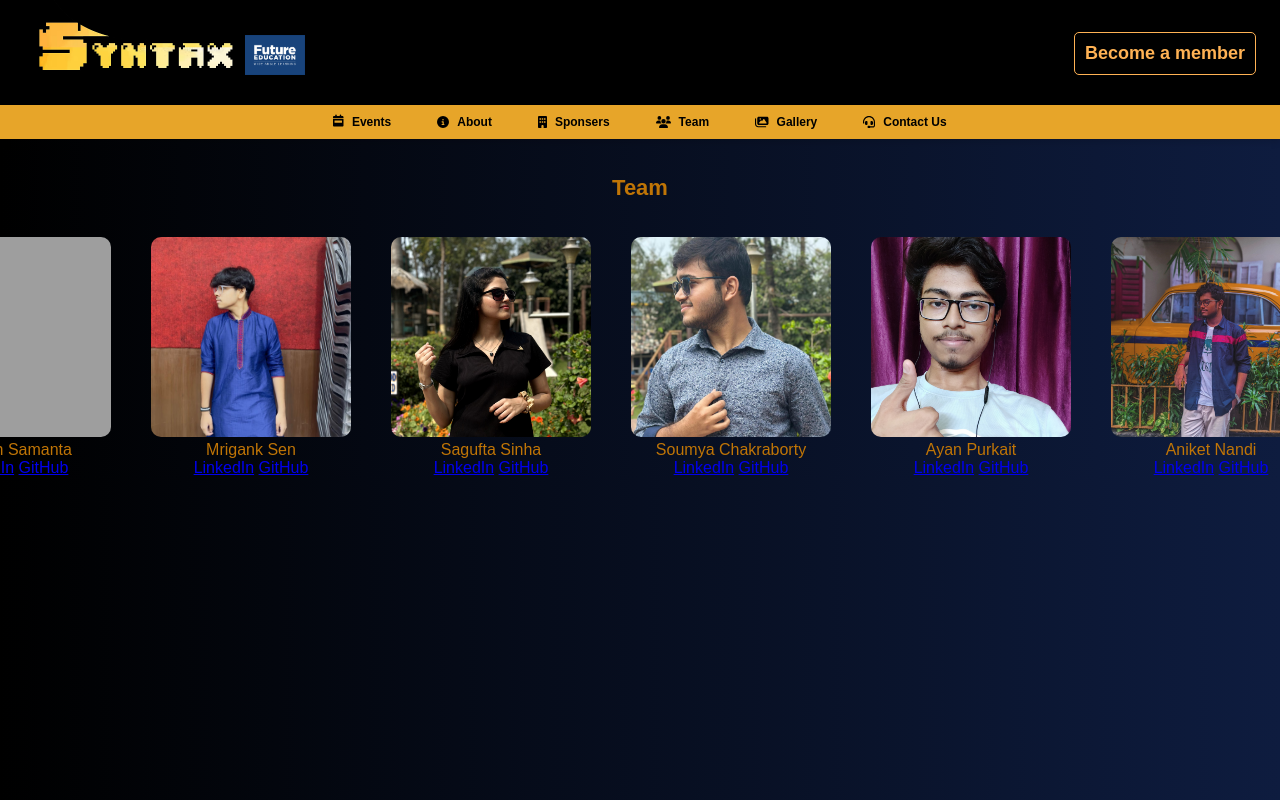
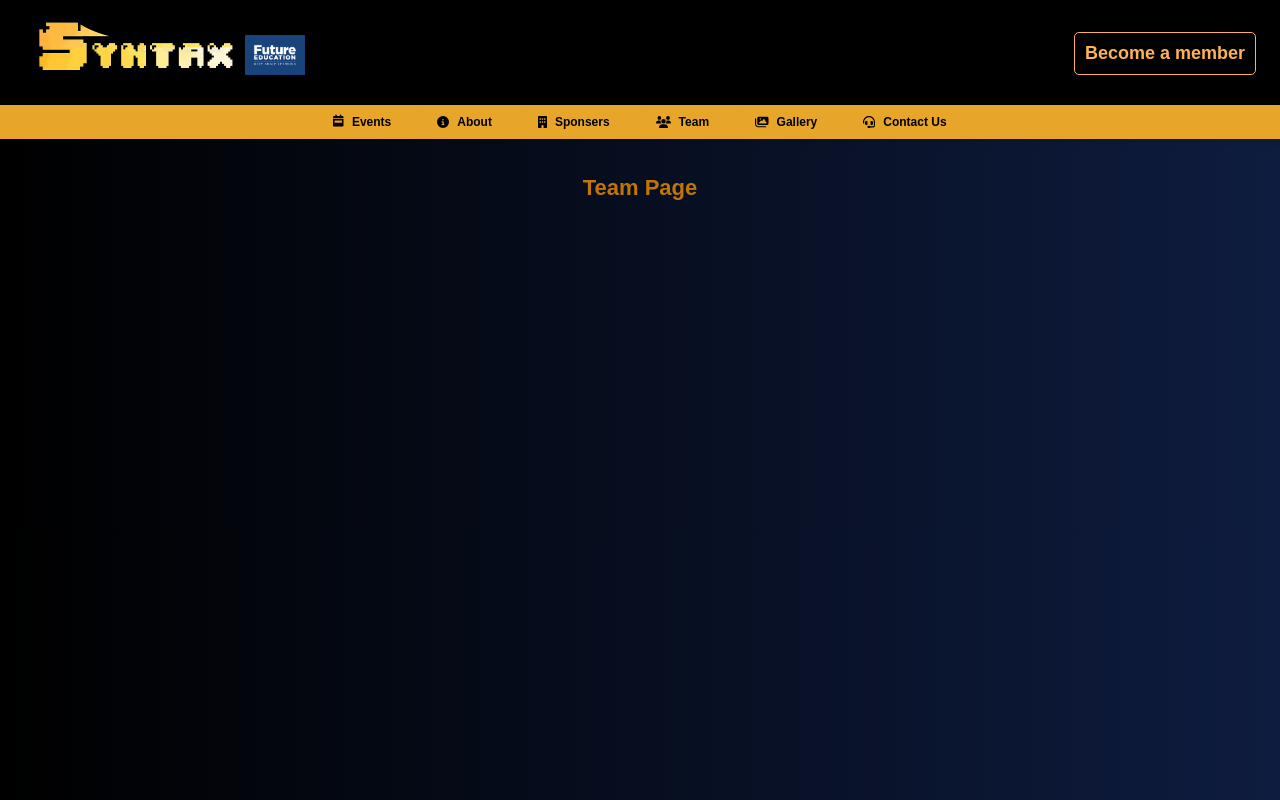
Before and after one commit to SoumyaOk4-4/Syntax-FIEM, a React (Create React App) app: page /team in a window 1280 px wide. Built offline with nearby package versions, Linux system fonts and the light colour scheme; grey boxes are pictures that could not be loaded; a web font is replaced by a local one.

Commit message:
team page v2

```diff
--- a/src/App.css
+++ b/src/App.css
@@ -545,19 +545,17 @@ nav .menu span {
 }
 
 /* profile pics */
+
 .team-container {
   width: 100%;
-  overflow-x: auto; /* Enable horizontal scrolling */
+  overflow: hidden;
   white-space: nowrap;
   position: relative;
-  scroll-behavior: smooth; /* Smooth scrolling */
-  cursor: grab;
 }
 
 .team-scroll {
   display: inline-flex;
-  cursor: grab; /* Enable drag cursor */
-  transition: transform 0.1s ease-out; /* Smooth drag movement */
+  animation: scroll-left 50s linear infinite;
 }
 
 .team-member {
@@ -573,8 +571,11 @@ nav .menu span {
   border-radius: 10px;
   object-fit: cover;
 }
-
-/* Hide scrollbar for a cleaner look */
-.team-container::-webkit-scrollbar {
-  display: none;
+@keyframes scroll-left {
+  0% {
+    transform: translateX(100%);
+  }
+  100% {
+    transform: translateX(-100%);
+  }
 }
--- a/src/components/Team.jsx
+++ b/src/components/Team.jsx
@@ -8,185 +8,68 @@ import ankush from "../images/team_pics/ankush.jpg";
 import shubhangi from "../images/team_pics/shubhangi.jpg";
 import deboshreya from "../images/team_pics/deboshreya.jpg";
 
-import { useRef, useState, useEffect } from "react";
-
 function Team() {
-  const scrollRef = useRef(null);
-  const [isDragging, setIsDragging] = useState(false);
-  const [startX, setStartX] = useState(0);
-  const [scrollLeft, setScrollLeft] = useState(0);
-
-  // Dragging Logic
-  const startDrag = (e) => {
-    setIsDragging(true);
-    setStartX(e.pageX - scrollRef.current.offsetLeft);
-    setScrollLeft(scrollRef.current.scrollLeft);
-  };
-
-  const stopDrag = () => {
-    setIsDragging(false);
-  };
-
-  const onDrag = (e) => {
-    if (!isDragging) return;
-    e.preventDefault();
-    const x = e.pageX - scrollRef.current.offsetLeft;
-    const walk = (x - startX) * 2; // Faster scroll on drag
-    scrollRef.current.scrollLeft = scrollLeft - walk;
-  };
-
-  // Auto-scroll with seamless looping
-  useEffect(() => {
-    let scrollInterval;
-
-    const startAutoScroll = () => {
-      scrollInterval = setInterval(() => {
-        if (scrollRef.current) {
-          scrollRef.current.scrollLeft += 1; // Scroll speed
-
-          // Loop to the start when reaching the end
-          if (
-            scrollRef.current.scrollLeft >=
-            scrollRef.current.scrollWidth - scrollRef.current.clientWidth
-          ) {
-            scrollRef.current.scrollLeft = 0; // Reset to start
-          }
-        }
-      }, 20); // Speed of auto-scroll (lower = faster)
-    };
-
-    startAutoScroll();
-
-    // Pause auto-scroll when dragging
-    const stopAutoScrollOnDrag = () => {
-      clearInterval(scrollInterval);
-    };
-
-    scrollRef.current.addEventListener("mousedown", stopAutoScrollOnDrag);
-    scrollRef.current.addEventListener("mouseup", startAutoScroll);
-
-    return () => {
-      clearInterval(scrollInterval);
-    };
-  }, []);
-
   return (
     <>
-      <h1>Team</h1>
-      <br />
-      <br />
-      <div
-        className="team-container"
-        ref={scrollRef}
-        onMouseDown={startDrag}
-        onMouseLeave={stopDrag}
-        onMouseUp={stopDrag}
-        onMouseMove={onDrag}
-      >
+    <h1>Team Page</h1>
+    <br /><br /><br /><br /><br />
+      <div className="team-container">
         <div className="team-scroll">
           <div className="team-member">
             <img src={ankush} alt="Ankush Samanta" className="profile-pic" />
             <br />
             Ankush Samanta <br />
-            <a href="https://www.linkedin.com/in/ankush-samanta-804403295/">
-              LinkedIn
-            </a>{" "}
+            <a href="https://www.linkedin.com/in/ankush-samanta-804403295/">LinkedIn</a>{" "}
             <a href="https://github.com/MrFantastico007">GitHub</a>
           </div>
           <div className="team-member">
             <img src={mrigank} alt="Mrigank Sen" className="profile-pic" />
             <br />
             Mrigank Sen <br />
-            <a href="https://www.linkedin.com/in/mrigank-sen-ba843827a/">
-              LinkedIn
-            </a>{" "}
+            <a href="https://www.linkedin.com/in/mrigank-sen-ba843827a/">LinkedIn</a>{" "}
             <a href="https://github.com/OrangeCatKekw">GitHub</a>
           </div>
           <div className="team-member">
             <img src={sagufta} alt="Sagufta Sinha" className="profile-pic" />
             <br />
             Sagufta Sinha <br />
-            <a href="https://www.linkedin.com/in/sagufta-sinha-a03491295/">
-              LinkedIn
-            </a>{" "}
+            <a href="https://www.linkedin.com/in/sagufta-sinha-a03491295/">LinkedIn</a>{" "}
             <a href="https://github.com/Sagufta1">GitHub</a>
           </div>
           <div className="team-member">
-            <img
-              src={soumya}
-              alt="Soumya Chakraborty"
-              className="profile-pic"
-            />
+            <img src={soumya} alt="Soumya Chakraborty" className="profile-pic" />
             <br />
             Soumya Chakraborty <br />
-            <a href="https://www.linkedin.com/in/soumya-chakraborty-122388225/">
-              LinkedIn
-            </a>{" "}
+            <a href="https://www.linkedin.com/in/soumya-chakraborty-122388225/">LinkedIn</a>{" "}
             <a href="https://github.com/SoumyaOk4-4">GitHub</a>
           </div>
           <div className="team-member">
             <img src={ayan} alt="Ayan Purkait" className="profile-pic" />
             <br />
             Ayan Purkait <br />
-            <a href="https://www.linkedin.com/in/ayan-purkait-615464289/">
-              LinkedIn
-            </a>{" "}
+            <a href="https://www.linkedin.com/in/ayan-purkait-615464289/">LinkedIn</a>{" "}
             <a href="https://github.com/JustChillinBro92">GitHub</a>
           </div>
           <div className="team-member">
             <img src={aniket} alt="Aniket Nandi" className="profile-pic" />
             <br />
             Aniket Nandi <br />
-            <a href="https://www.linkedin.com/in/aniket-nandi%F0%9F%A7%91%E2%80%8D%F0%9F%9A%80-9620a4216/">
-              LinkedIn
-            </a>{" "}
+            <a href="https://www.linkedin.com/in/aniket-nandi%F0%9F%A7%91%E2%80%8D%F0%9F%9A%80-9620a4216/">LinkedIn</a>{" "}
             <a href="https://github.com/Optimus1o1">GitHub</a>
           </div>
           <div className="team-member">
-            <img
-              src={deboshreya}
-              alt="Deboshreya Ganguly"
-              className="profile-pic"
-            />
+            <img src={deboshreya} alt="Deboshreya Ganguly" className="profile-pic" />
             <br />
             Deboshreya Ganguly <br />
-            <a href="https://www.linkedin.com/in/deboshreya-ganguly-73b813224/">
-              LinkedIn
-            </a>{" "}
+            <a href="https://www.linkedin.com/in/deboshreya-ganguly-73b813224/">LinkedIn</a>{" "}
             <a href="https://github.com/Deboshreya0603">GitHub</a>
           </div>
           <div className="team-member">
-            <img
-              src={shubhangi}
-              alt="Subhangi Bandyopadhyay"
-              className="profile-pic"
-            />
+            <img src={shubhangi} alt="Subhangi Bandyopadhyay" className="profile-pic" />
             <br />
             Subhangi Bandyopadhyay <br />
-            <a href="https://www.linkedin.com/in/subhangi-bandyopadhyay-9196132a5/">
-              LinkedIn
-            </a>{" "}
+            <a href="https://www.linkedin.com/in/subhangi-bandyopadhyay-9196132a5/">LinkedIn</a>{" "}
             <a href="https://github.com/Subhangi-14">GitHub</a>
-          </div>
-
-          {/* Duplicate slides for seamless loop */}
-          <div className="team-member">
-            <img src={ankush} alt="Ankush Samanta" className="profile-pic" />
-            <br />
-            Ankush Samanta <br />
-            <a href="https://www.linkedin.com/in/ankush-samanta-804403295/">
-              LinkedIn
-            </a>{" "}
-            <a href="https://github.com/MrFantastico007">GitHub</a>
-          </div>
-          <div className="team-member">
-            <img src={mrigank} alt="Mrigank Sen" className="profile-pic" />
-            <br />
-            Mrigank Sen <br />
-            <a href="https://www.linkedin.com/in/mrigank-sen-ba843827a/">
-              LinkedIn
-            </a>{" "}
-            <a href="https://github.com/OrangeCatKekw">GitHub</a>
           </div>
         </div>
       </div>
```
